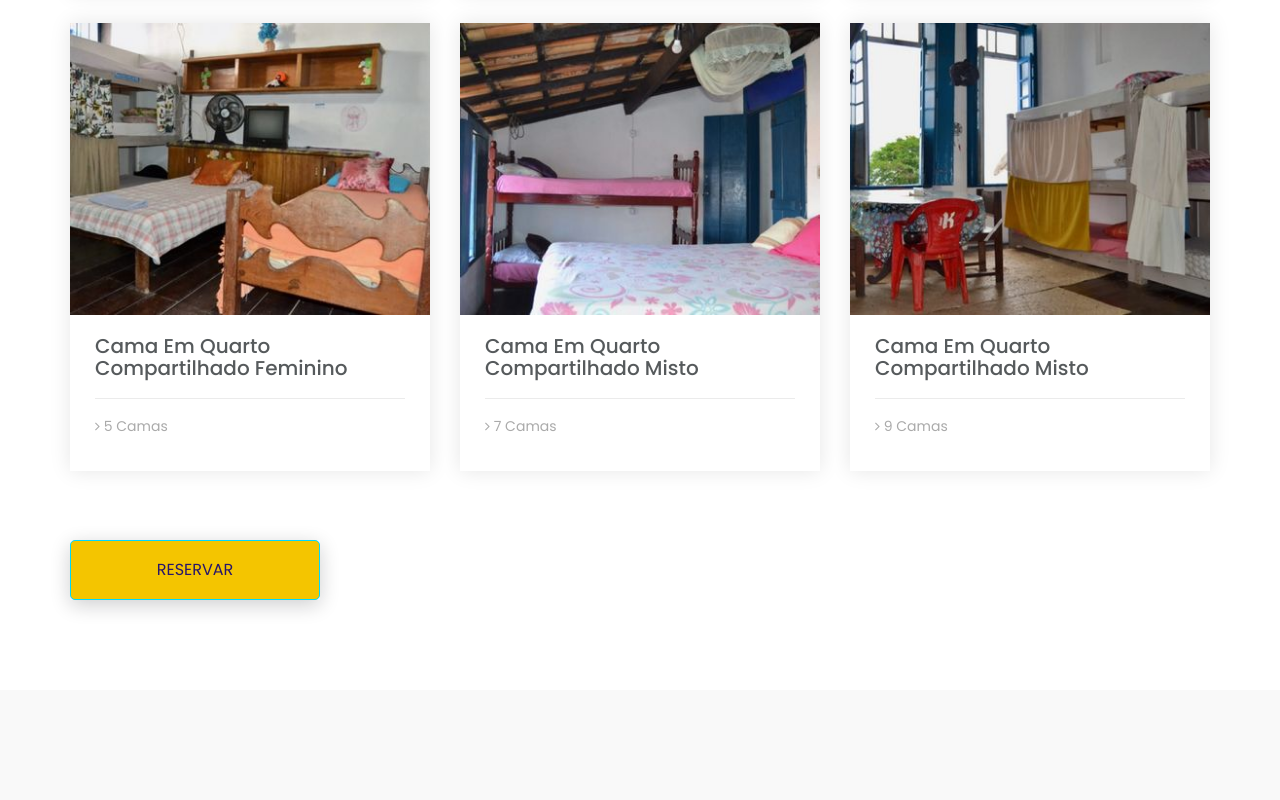
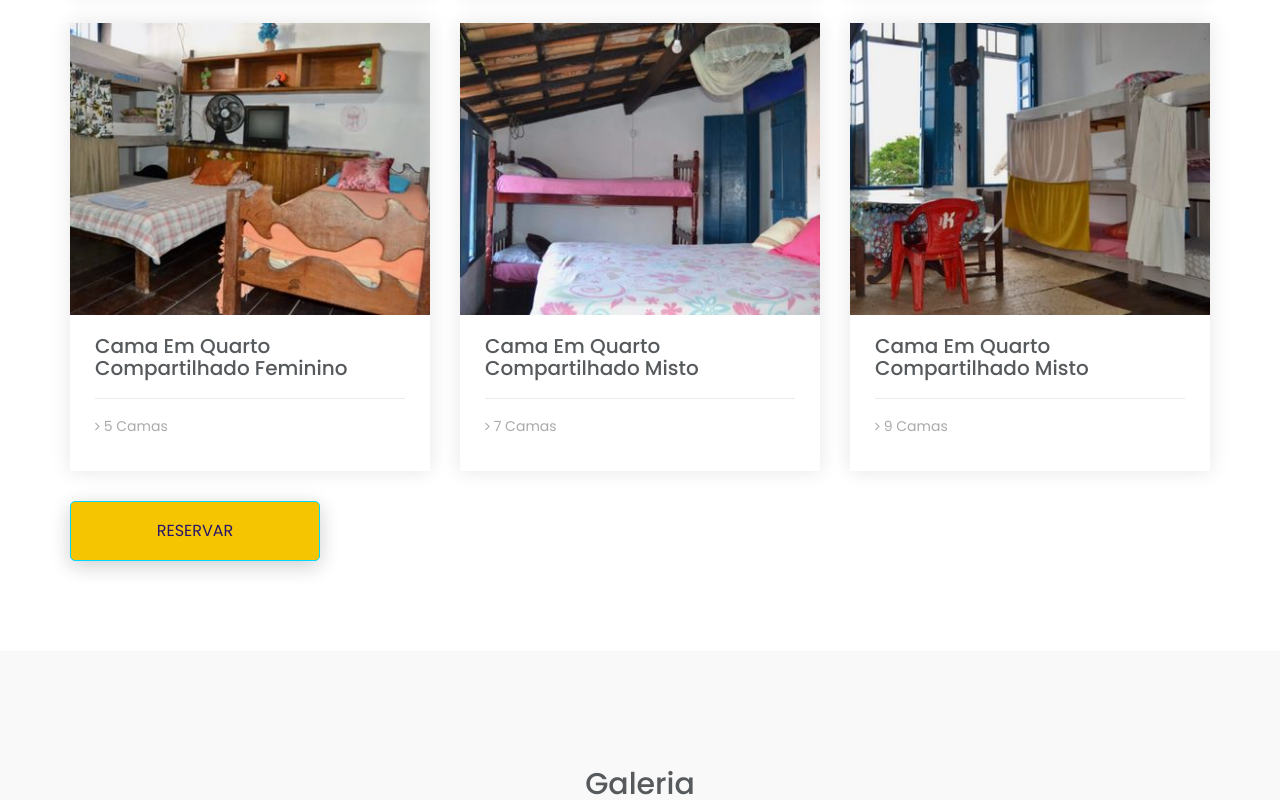
Before and after one commit to hosteltorre/hosteltorre, a plain HTML site: page index.html in a window 1280 px wide. Shown: the part 1813-2613 px from the top of the page. Drawn offline with nearby package versions, Linux system fonts and the light colour scheme; a script that the page names is missing.

Commit message:
Update index.html

```diff
--- a/index.html
+++ b/index.html
@@ -301,13 +301,15 @@
 
 						</div><!--/.col-->
 
-						<div class="col-sm-12">
-			                <div class="about-btn">
+			<div class="container">
+
+			       	  <div class="about-btn">
 				        <button  class="about-view1">
-						reservar
+						Reservar
 					</button>
 				  </div><!--/.about-btn-->
-                                                </div><!--/.col-->
+
+			</div>
 					</div><!--/.row-->
 				</div><!--/.packages-content-->
 			</div><!--/.container-->
```
